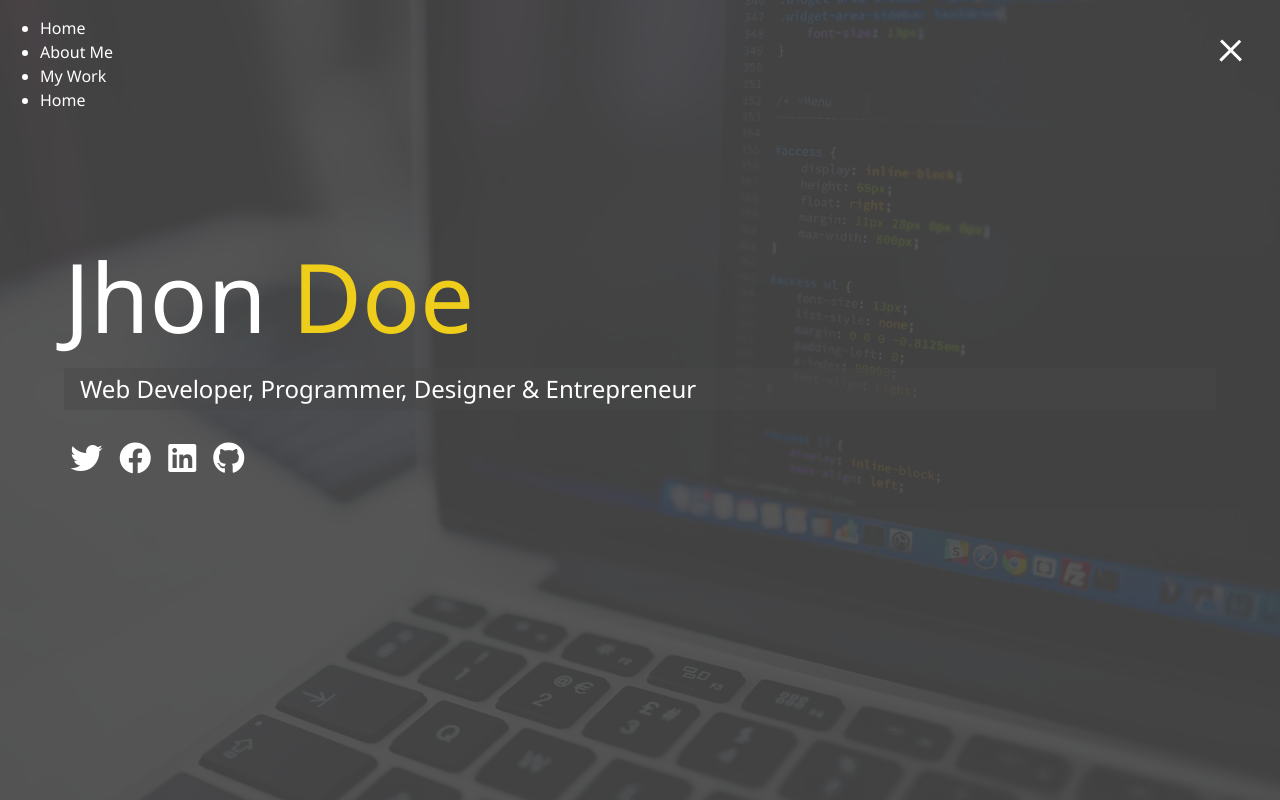
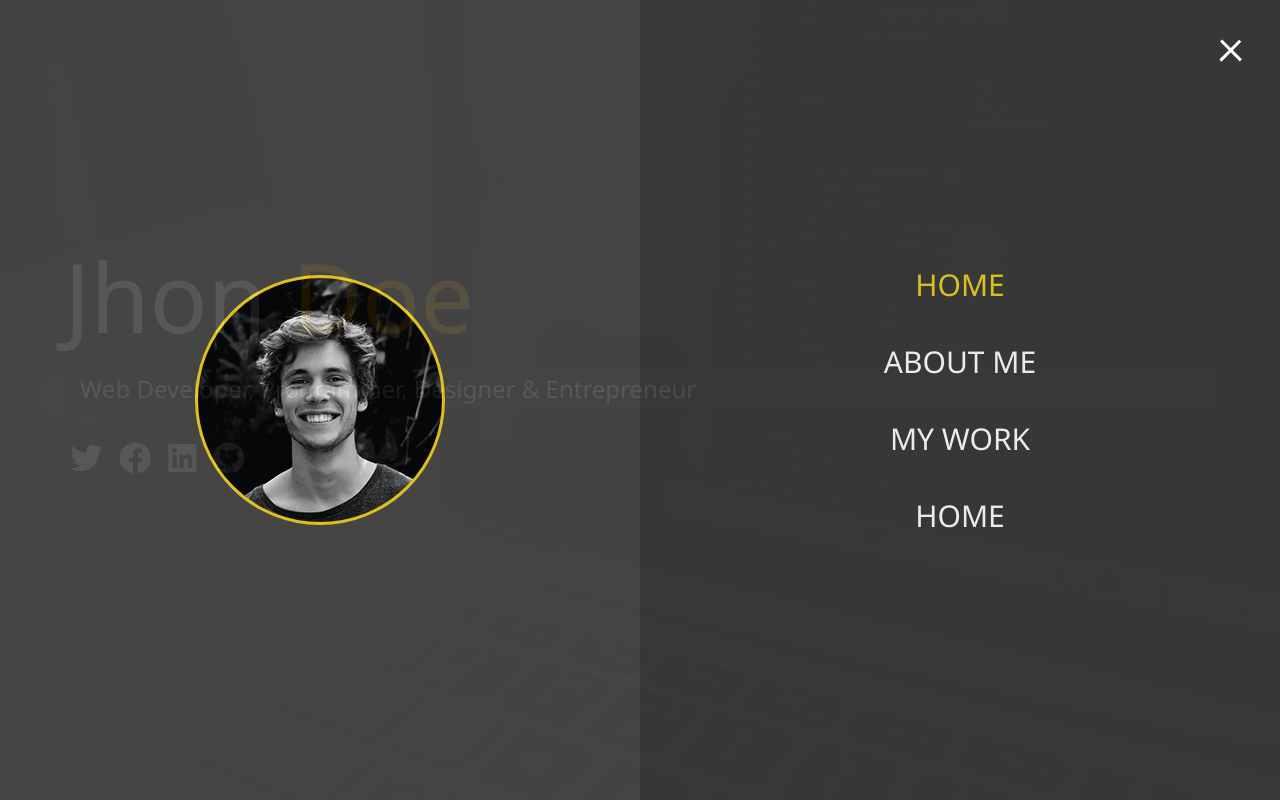
Before and after one commit to Raycruz1132/Portfolio-template, a website: page dist/index.html in a window 1280 px wide. Both pictures are taken after a click on the element 1231 px from the left and 47 px from the top of the page. Drawn offline with Linux system fonts and the light colour scheme.

Commit message:
Menu Overlay

```diff
--- a/dist/css/style.css
+++ b/dist/css/style.css
@@ -19,6 +19,76 @@
       opacity: 0; }
     .menu-btn.close .btn-line:nth-child(3) {
       transform: rotate(-45deg) translate(7px, -6px); }
+
+.menu {
+  position: fixed;
+  top: 0;
+  width: 100%;
+  opacity: 0.9;
+  visibility: hidden; }
+  .menu.show {
+    visibility: visible; }
+  .menu-branding, .menu-nav {
+    display: flex;
+    flex-flow: column wrap;
+    align-items: center;
+    justify-content: center;
+    float: left;
+    width: 50%;
+    height: 100vh;
+    overflow: hidden; }
+  .menu-nav {
+    margin: 0;
+    padding: 0;
+    background: #373737;
+    list-style-type: none;
+    transform: translate3d(0, -100%, 0);
+    transition: all .5s ease-out; }
+    .menu-nav.show {
+      transform: translate3d(0, 0, 0); }
+  .menu-branding {
+    background: #444;
+    transform: translate3d(0, 100%, 0);
+    transition: all .5s ease-out; }
+    .menu-branding.show {
+      transform: translate3d(0, 0, 0); }
+    .menu-branding .portrait {
+      width: 250px;
+      height: 250px;
+      background: url("../images/portrait.jpg");
+      border-radius: 50%;
+      border: 3px solid #eece1a; }
+  .menu .nav-item {
+    transform: translate3d(600px, 0, 0);
+    transition: all .5s ease-out; }
+    .menu .nav-item.show {
+      transform: translate3d(0, 0, 0); }
+    .menu .nav-item.current > a {
+      color: #eece1a; }
+  .menu .nav-link {
+    display: inline-block;
+    position: relative;
+    font-size: 30px;
+    text-transform: uppercase;
+    padding: 1rem 0;
+    font-weight: 300;
+    color: #fff;
+    text-decoration: none;
+    transition: all .5s ease-out; }
+    .menu .nav-link:hover {
+      color: #eece1a; }
+
+.nav-item:nth-child(1) {
+  transition-delay: 0.15s; }
+
+.nav-item:nth-child(2) {
+  transition-delay: 0.3s; }
+
+.nav-item:nth-child(3) {
+  transition-delay: 0.45s; }
+
+.nav-item:nth-child(4) {
+  transition-delay: 0.6s; }
 
 * {
   box-sizing: border-box; }
--- a/dist/index.html
+++ b/dist/index.html
@@ -21,7 +21,7 @@
                 <div class="portrait"></div>
             </div>
             <ul class="menu-nav">
-                <li class="nav-item"><a href="/" class="nav-link">Home</a></li>
+                <li class="nav-item current"><a href="/" class="nav-link">Home</a></li>
                 <li class="nav-item"><a href="/about.html" class="nav-link">About Me</a></li>
                 <li class="nav-item"><a href="/work.html" class="nav-link">My Work</a></li>
                 <li class="nav-item"><a href="/contact.html" class="nav-link">Home</a></li>
--- a/dist/scss/_menu.scss
+++ b/dist/scss/_menu.scss
@@ -1,5 +1,5 @@
 // Menu Button
-.menu-btn{
+.menu-btn {
   position: absolute;
   z-index: 3;
   right: 35px;
@@ -7,7 +7,7 @@
   cursor: pointer;
   @include easeOut;
 
-    .btn-line{
+  .btn-line {
     width: 28px;
     height: 3px;
     margin: 0 0 5px 0;
@@ -19,19 +19,116 @@
   &.close {
     transform: rotate(180deg);
 
-        .btn-line{
+    .btn-line {
       // Line 1 - Rotate
-                &:nth-child(1){
+      &:nth-child(1) {
         transform: rotate(45deg) translate(5px, 5px);
       }
       // Line 2 - Hide
-                &:nth-child(2){
+      &:nth-child(2) {
         opacity: 0;
       }
       // Line 3 - Rotate
-            &:nth-child(3){
+      &:nth-child(3) {
         transform: rotate(-45deg) translate(7px, -6px);
       }
     }
   }
 }
+
+// Menu Overlay
+
+.menu {
+  position: fixed;
+  top: 0;
+  width: 100%;
+  opacity: 0.9;
+  visibility: hidden;
+
+  &.show {
+    visibility: visible;
+  }
+
+  &-branding,
+  &-nav {
+    display: flex;
+    flex-flow: column wrap;
+    align-items: center;
+    justify-content: center;
+    float: left;
+    width: 50%;
+    height: 100vh;
+    overflow: hidden;
+  }
+
+  &-nav {
+    margin: 0;
+    padding: 0;
+    background: darken($primary-color, 5);
+    list-style-type: none;
+    transform: translate3d(0, -100%, 0);
+    @include easeOut;
+
+    &.show {
+      //Slide in top
+      transform: translate3d(0, 0, 0);
+    }
+  }
+
+  //Branding Side
+  &-branding {
+    background: $primary-color;
+    transform: translate3d(0, 100%, 0);
+    @include easeOut;
+
+    &.show {
+        //Slide from the bottom
+        transform: translate3d(0, 0, 0);
+    }
+
+    .portrait{
+        width: 250px;
+        height: 250px;
+        background: url("../images/portrait.jpg");
+        border-radius: 50%;
+        border: 3px solid $secondary-color;
+    }
+  }
+
+  .nav-item{
+      transform: translate3d(600px, 0, 0);
+      @include easeOut;
+
+      &.show{
+          //Slide in from the right
+          transform: translate3d(0, 0, 0);
+      }
+
+      &.current > a{
+        color: $secondary-color;
+      }
+  }
+
+  .nav-link{
+      display: inline-block;
+      position: relative;
+      font-size: 30px;
+      text-transform: uppercase;
+      padding: 1rem 0;
+      font-weight: 300;
+      color: #fff;
+      text-decoration: none;
+      @include easeOut;
+
+      &:hover{
+          color: $secondary-color;
+      }
+  }
+}
+
+// Delay each nav item slide by 0.1s
+@for $x from 1 through 4 {
+    .nav-item:nth-child(#{$x}){
+        transition-delay: $x * 0.15s;
+    }
+}
```
Lines whose indentation alone changed are shown as unchanged.
